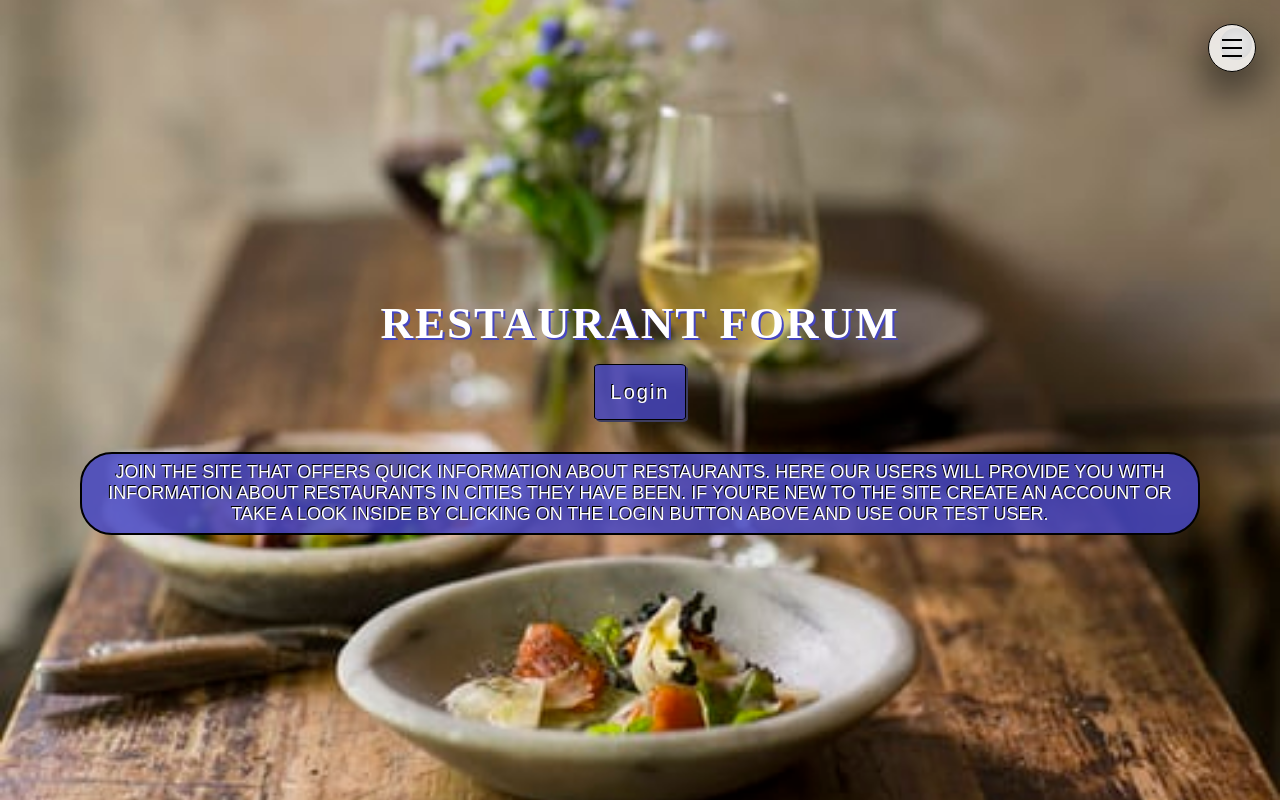
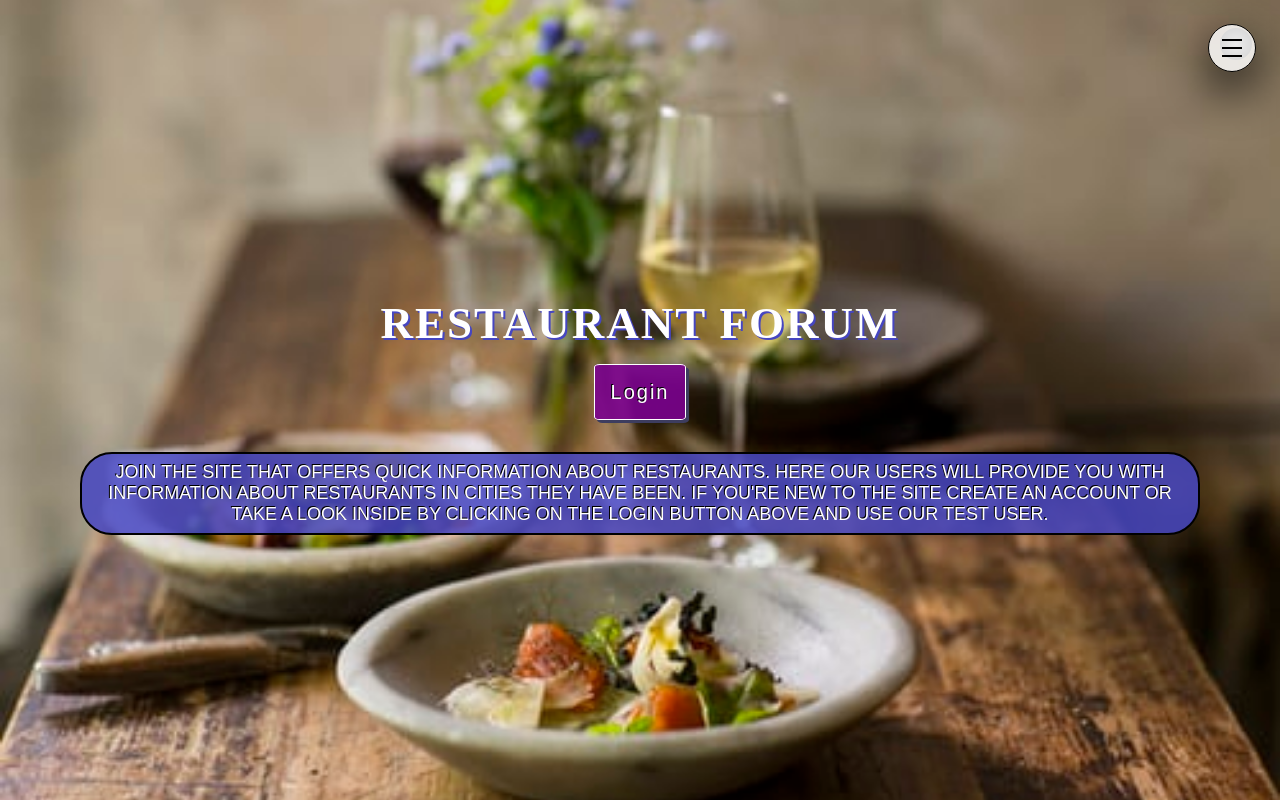
Before and after one commit to thorn086/restaurant-forum-app, a React (Create React App) app: page / in a window 1280 px wide. Built offline with nearby package versions, Linux system fonts and the light colour scheme; no server answers.

Commit message:
changed css

```diff
--- a/src/components/Title/Title.css
+++ b/src/components/Title/Title.css
@@ -21,11 +21,11 @@
 }
 .link-btn{
     text-decoration: none;
-    border: 1px solid black;
-    background-color: rgba(70, 70, 193, 0.831);
+    border: 1px solid white;
+    background-color: rgba(123, 2, 142, 0.9);
     padding: 1rem;
     border-radius: 2rem;
-    box-shadow: 2px 2px rgb(61, 61, 95);
+    box-shadow: 3px 3px rgb(61, 61, 95);
     text-align: center;
     height: 3rem;
     letter-spacing: 2px;
```
